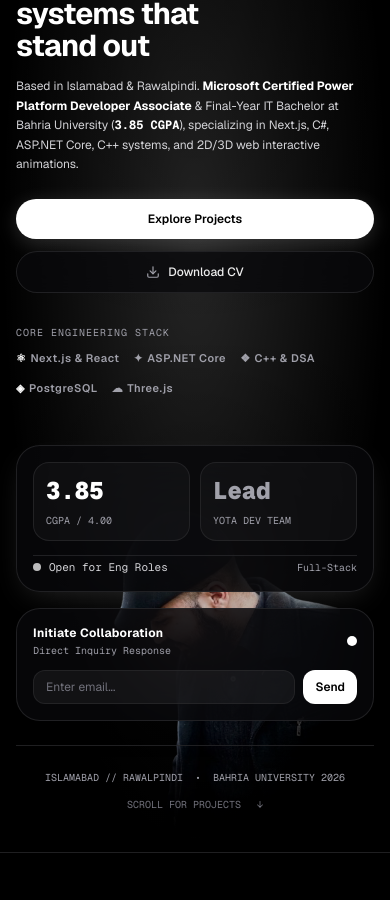
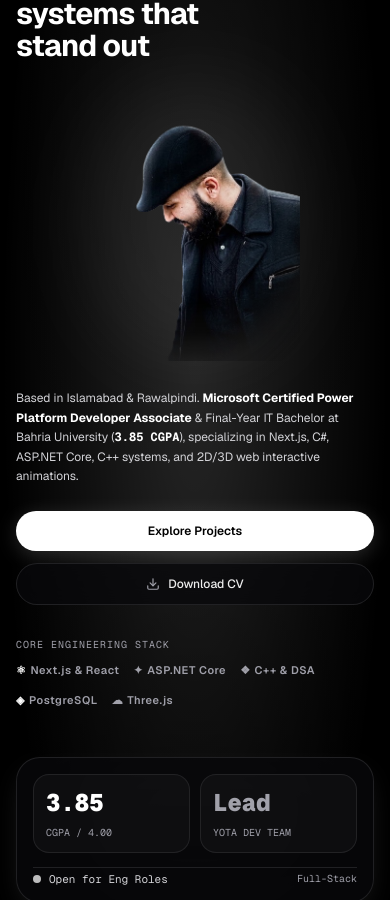
Before and after one commit to AbdullahHashmi663/personal-portfolio, a Next.js app: page / in a window 390 px wide. Shown: the part 183-1083 px from the top of the page. Built offline with nearby package versions, Linux system fonts and the light colour scheme; no server answers; the database is empty.

Commit message:
fix(mobile): optimize mobile portrait visual hierarchy and unobstructed placement

```diff
--- a/src/components/HeroSection.tsx
+++ b/src/components/HeroSection.tsx
@@ -51,15 +51,15 @@ export default function HeroSection({ profile }: HeroSectionProps) {
         />
         <div className="absolute inset-0 bg-gradient-to-b from-black/40 via-transparent to-black/80 pointer-events-none z-[1]" />
 
-        {/* --- Center / Background Portrait Layer (z-2) --- */}
-        <div className="absolute bottom-4 sm:bottom-6 left-1/2 -translate-x-1/2 lg:left-[51%] w-[290px] sm:w-[380px] lg:w-[460px] pointer-events-none z-[2] flex items-end justify-center">
+        {/* --- Desktop Center / Background Portrait Layer (z-2) --- */}
+        <div className="hidden lg:flex absolute bottom-6 left-[51%] w-[460px] pointer-events-none z-[2] items-end justify-center">
           <Image
             src="/gallery/black-me.png"
             alt={name}
             width={800}
             height={1000}
             priority
-            className="w-full h-auto object-contain select-none opacity-80 sm:opacity-100 [mask-image:radial-gradient(ellipse_75%_70%_at_50%_45%,black_35%,rgba(0,0,0,0.75)_52%,rgba(0,0,0,0.15)_68%,transparent_82%)] [-webkit-mask-image:radial-gradient(ellipse_75%_70%_at_50%_45%,black_35%,rgba(0,0,0,0.75)_52%,rgba(0,0,0,0.15)_68%,transparent_82%)]"
+            className="w-full h-auto object-contain select-none [mask-image:radial-gradient(ellipse_75%_70%_at_50%_45%,black_35%,rgba(0,0,0,0.75)_52%,rgba(0,0,0,0.15)_68%,transparent_82%)] [-webkit-mask-image:radial-gradient(ellipse_75%_70%_at_50%_45%,black_35%,rgba(0,0,0,0.75)_52%,rgba(0,0,0,0.15)_68%,transparent_82%)]"
           />
         </div>
 
@@ -96,8 +96,26 @@ export default function HeroSection({ profile }: HeroSectionProps) {
               </span>
             </h1>
 
+            {/* Mobile Portrait Display (Unobstructed, cleanly positioned between headline and bio) */}
+            <div className="flex lg:hidden justify-center items-center my-5 relative">
+              <div className="relative w-[210px] sm:w-[260px] aspect-[4/5] flex items-center justify-center">
+                <div
+                  className="absolute inset-0 blur-2xl rounded-full opacity-40"
+                  style={{ backgroundColor: currentTheme.glow_color }}
+                />
+                <Image
+                  src="/gallery/black-me.png"
+                  alt={name}
+                  width={600}
+                  height={750}
+                  priority
+                  className="w-full h-auto object-contain relative z-10 [mask-image:radial-gradient(ellipse_80%_75%_at_50%_45%,black_45%,rgba(0,0,0,0.8)_60%,rgba(0,0,0,0.2)_75%,transparent_90%)] [-webkit-mask-image:radial-gradient(ellipse_80%_75%_at_50%_45%,black_45%,rgba(0,0,0,0.8)_60%,rgba(0,0,0,0.2)_75%,transparent_90%)]"
+                />
+              </div>
+            </div>
+
             {/* Description from Resume */}
-            <p className="mt-4 sm:mt-6 text-xs sm:text-sm text-zinc-300 max-w-md leading-relaxed">
+            <p className="mt-2 sm:mt-6 text-xs sm:text-sm text-zinc-300 max-w-md leading-relaxed">
               Based in Islamabad & Rawalpindi. <strong className="text-white">Microsoft Certified Power Platform Developer Associate</strong> & Final-Year IT Bachelor at Bahria University (<strong className="text-white font-mono">3.85 CGPA</strong>), specializing in Next.js, C#, ASP.NET Core, C++ systems, and 2D/3D web interactive animations.
             </p>
 
```
